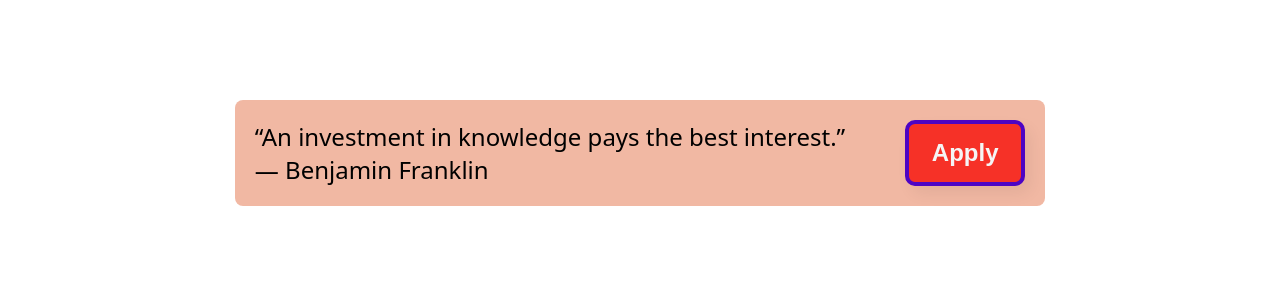
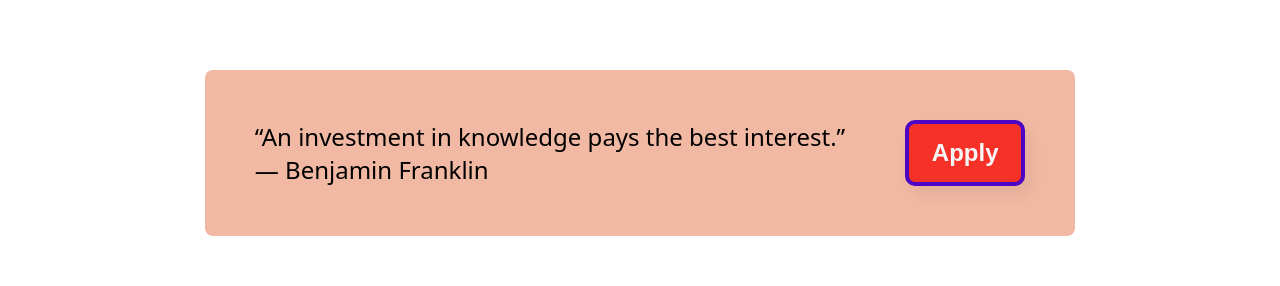
Before and after one commit to Pacome86/odin-landing-page, a plain HTML site: page index.html in a window 1280 px wide. Shown: the part 1744-2030 px from the top of the page. Drawn offline with Linux system fonts and the light colour scheme.

Commit message:
Edit style.css

```diff
--- a/style.css
+++ b/style.css
@@ -146,10 +146,10 @@ h2 {
     font-size: 24px;
     /*width: 800px;
     height: auto;*/
-    padding: 20px;
+    padding: 50px;
     margin: auto;
     display: flex;
-    justify-content: space-around;
+    justify-content: space-between;
     align-items: space-around;
     gap: 60px;
     background-color: rgb(241, 184, 163);
```
